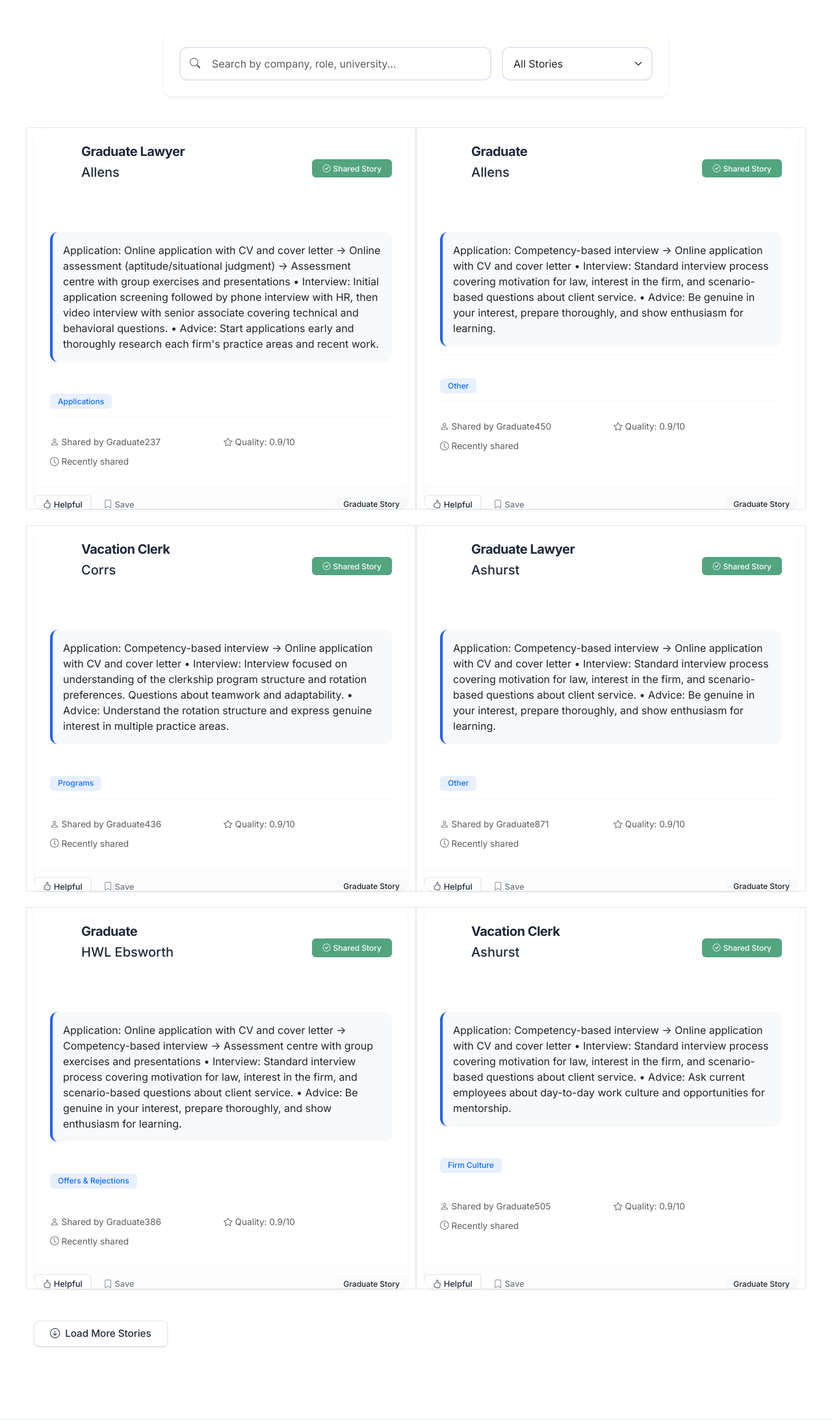
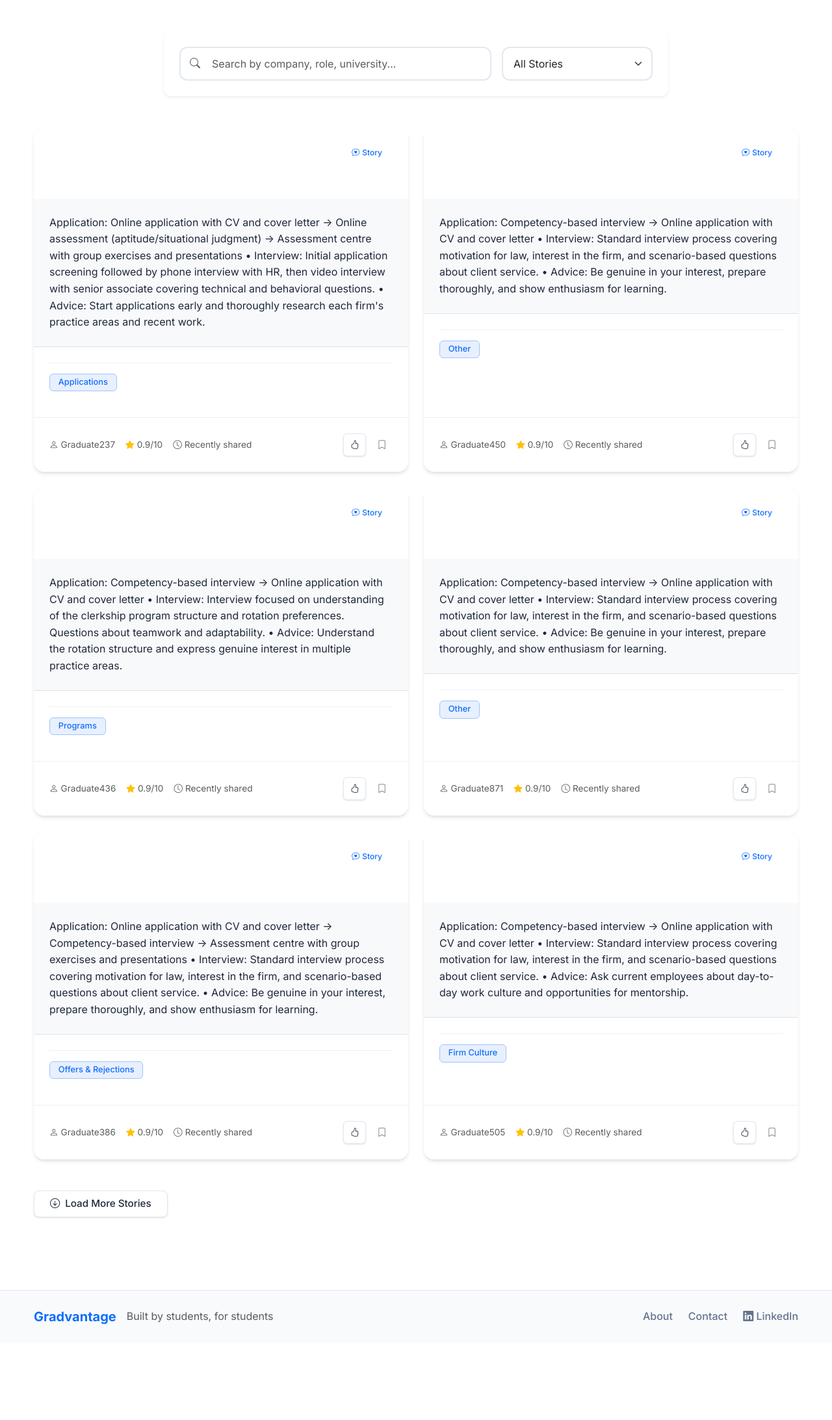
Before and after one commit to marlygme/grad-olliescott, a Flask app: page /experiences in a window 1280 px wide. Shown: the part 234-2419 px from the top of the page at 65% size. After the commit the page ends 2272 px from the top, so only its background shows below. Run offline with Flask 3, Linux system fonts and the light colour scheme.

Commit message:
Assistant checkpoint: Enhanced story cards with better structure and styling
Assistant generated file changes:
- templates/experiences.html: Improve story card design with better structure and spacing
- static/style.css: Add enhanced styling for improved story cards

---

User prompt:

i want the entries to look better right now its seperated by dot points

Replit-Commit-Author: Assistant
Replit-Commit-Session-Id: 14980846-fff5-4598-899d-cdf7886b54f5

```diff
--- a/static/style.css
+++ b/static/style.css
@@ -433,79 +433,125 @@ html {
 /* Enhanced Story Cards */
 .story-card {
   transition: all 0.3s ease;
-  border: 1px solid var(--border) !important;
 }
 
 .story-card:hover {
-  transform: translateY(-4px);
-  box-shadow: 0 12px 30px rgba(0,0,0,0.15) !important;
+  transform: translateY(-6px);
+  box-shadow: 0 15px 40px rgba(0,0,0,0.12) !important;
 }
 
-.card-header-modern {
-  background: linear-gradient(135deg, var(--primary) 0%, #06b6d4 100%) !important;
-  border-bottom: none;
+.story-card-modern {
+  border: none !important;
+  box-shadow: 0 4px 6px -1px rgba(0, 0, 0, 0.1), 0 2px 4px -1px rgba(0, 0, 0, 0.06) !important;
 }
 
-.story-icon {
-  width: 32px;
-  height: 32px;
-  background: rgba(255,255,255,0.2);
+.story-avatar {
+  width: 48px;
+  height: 48px;
+  background: rgba(255,255,255,0.15);
   border-radius: 50%;
   display: flex;
   align-items: center;
   justify-content: center;
-  font-size: 1rem;
+  font-size: 1.5rem;
 }
 
-.story-section {
-  padding: 0.75rem 0;
+/* Story Content Sections */
+.story-main-content {
+  background: #f8f9fa !important;
 }
 
-.story-section-icon {
-  width: 24px;
-  height: 24px;
-  border-radius: 6px;
+.story-text-content {
+  font-size: 1rem;
+  line-height: 1.6;
+  color: var(--dark);
+}
+
+.story-details {
+  background: white;
+}
+
+.story-detail-section {
+  border-bottom: 1px solid #f0f0f0;
+  padding-bottom: 1.5rem;
+}
+
+.story-detail-section:last-child {
+  border-bottom: none;
+  padding-bottom: 0;
+}
+
+.story-section-header {
+  margin-bottom: 1rem;
+}
+
+.section-icon {
+  width: 32px;
+  height: 32px;
+  border-radius: 8px;
   display: flex;
   align-items: center;
   justify-content: center;
-  font-size: 0.75rem;
+  font-size: 0.9rem;
+  font-weight: 600;
 }
 
-.story-text {
-  font-size: 0.9rem;
+.section-content {
+  font-size: 0.95rem;
   line-height: 1.5;
   color: var(--dark);
-  margin-bottom: 0;
 }
 
-.story-quote {
-  background: var(--light);
-  border-left: 4px solid var(--warning);
-  padding: 0.75rem 1rem;
-  border-radius: 0 8px 8px 0;
-  margin: 0;
+/* Quote and Advice Styling */
+.interview-quote .quote-content {
+  position: relative;
+  background: #f8f9fa !important;
 }
 
-.story-quote p {
-  color: var(--muted);
-  font-size: 0.9rem;
-  line-height: 1.4;
+.advice-content .advice-box {
+  background: rgba(22, 163, 74, 0.05) !important;
 }
 
-.story-footer {
-  background: rgba(var(--bs-light-rgb), 0.3);
-  margin: 0 -1.5rem -1.5rem;
-  padding: 1rem 1.5rem !important;
+/* Story Tags */
+.story-tags {
+  border-top: 1px solid #f0f0f0;
+  padding-top: 1rem;
 }
 
-.story-reactions .btn {
+.story-tags .badge {
   font-size: 0.8rem;
-  padding: 0.25rem 0.75rem;
+  padding: 0.4rem 0.8rem;
+  font-weight: 500;
+}
+
+/* Footer Styling */
+.card-footer {
+  border-top: 1px solid #f0f0f0 !important;
+}
+
+.story-meta {
+  font-size: 0.85rem;
+}
+
+.story-actions .btn {
+  padding: 0.4rem 0.6rem;
+  font-size: 0.85rem;
+  border-radius: 6px;
   transition: all 0.2s ease;
 }
 
-.story-reactions .btn:hover {
-  transform: scale(1.05);
+.story-actions .btn:hover {
+  transform: translateY(-1px);
+  box-shadow: 0 2px 8px rgba(0,0,0,0.15);
+}
+
+/* Story Content Typography */
+.story-text-content p {
+  margin-bottom: 0.75rem;
+}
+
+.story-text-content p:last-child {
+  margin-bottom: 0;
 }
 
 /* Story Card Styling */
--- a/templates/experiences.html
+++ b/templates/experiences.html
@@ -60,141 +60,145 @@
         <div class="card h-100 shadow-sm border-0 rounded-4 overflow-hidden story-card-modern">
           <!-- Story Header -->
           <div class="card-header bg-gradient text-white border-0 p-4">
-            <div class="d-flex align-items-center justify-content-between">
-              <div class="d-flex align-items-center">
-                <div class="story-icon me-3">
-                  <i class="bi bi-person-circle fs-4"></i>
+            <div class="d-flex align-items-start justify-content-between">
+              <div class="flex-grow-1">
+                <div class="d-flex align-items-center mb-2">
+                  <div class="story-avatar me-3">
+                    <i class="bi bi-person-circle fs-3"></i>
                   </div>
                   <div>
-                  <h5 class="mb-1 fw-bold">
+                    <h5 class="mb-1 fw-bold text-white">
                       {{ exp.get('role', 'Graduate Experience') }}
                     </h5>
-                  <div class="d-flex align-items-center gap-2">
-                    <span class="company-name fw-medium">
-                      {{ exp.get('company', exp.get('firm_name', 'Law Firm')) }}
-                    </span>
+                    <div class="text-white opacity-90">
+                      <strong>{{ exp.get('company', exp.get('firm_name', 'Law Firm')) }}</strong>
                       {% if exp.get('experience_type') %}
-                      <span class="opacity-75">•</span>
-                      <span class="opacity-75">{{ exp.experience_type }}</span>
+                        • {{ exp.experience_type }}
                       {% endif %}
+                    </div>
                   </div>
                 </div>
               </div>
 
               <!-- Story Type Badge -->
-              <div class="text-end">
               {% if exp.get('is_submission') %}
-                  <span class="badge bg-success bg-opacity-75 text-white px-3 py-2">
-                    <i class="bi bi-check-circle me-1"></i>Shared Story
+                <span class="badge bg-white text-primary px-3 py-2 fw-medium">
+                  <i class="bi bi-chat-heart me-1"></i>Story
                 </span>
               {% else %}
-                  <span class="badge bg-primary bg-opacity-75 text-white px-3 py-2">
-                    <i class="bi bi-chat-dots me-1"></i>Experience
+                <span class="badge bg-white bg-opacity-75 text-primary px-3 py-2 fw-medium">
+                  <i class="bi bi-lightbulb me-1"></i>Insight
                 </span>
               {% endif %}
             </div>
           </div>
-          </div>
 
           <!-- Story Content -->
-          <div class="card-body p-4">
-            <!-- Main Content -->
-            <div class="story-section mb-4">
+          <div class="card-body p-0">
+            <!-- Main Story Content -->
             {% if exp.get('content') %}
-                <div class="story-content">
-                  <p class="mb-0 lh-base">{{ exp.content }}</p>
+            <div class="story-main-content p-4 border-bottom bg-light">
+              <div class="story-text-content">
+                {{ exp.content }}
+              </div>
             </div>
             {% endif %}
 
+            <!-- Detailed Sections -->
+            <div class="story-details p-4">
               {% if exp.get('application_stages') %}
-                <div class="story-subsection mt-3">
-                  <div class="d-flex align-items-center gap-2 mb-2">
-                    <div class="story-section-icon bg-info-subtle text-info">
+                <div class="story-detail-section mb-4">
+                  <div class="story-section-header mb-3">
+                    <div class="d-flex align-items-center">
+                      <div class="section-icon bg-primary text-white me-3">
                         <i class="bi bi-list-check"></i>
                       </div>
-                    <span class="fw-medium text-dark">Application Process</span>
+                      <h6 class="mb-0 fw-semibold">Application Process</h6>
                     </div>
-                  <p class="story-text ms-4 mb-0">{{ exp.application_stages }}</p>
+                  </div>
+                  <div class="section-content">
+                    {{ exp.application_stages }}
+                  </div>
                 </div>
               {% endif %}
 
               {% if exp.get('interview_experience') %}
-                <div class="story-subsection mt-3">
-                  <div class="d-flex align-items-center gap-2 mb-2">
-                    <div class="story-section-icon bg-warning-subtle text-warning">
+                <div class="story-detail-section mb-4">
+                  <div class="story-section-header mb-3">
+                    <div class="d-flex align-items-center">
+                      <div class="section-icon bg-warning text-white me-3">
                         <i class="bi bi-chat-dots"></i>
                       </div>
-                    <span class="fw-medium text-dark">Interview Experience</span>
+                      <h6 class="mb-0 fw-semibold">Interview Experience</h6>
                     </div>
-                  <div class="story-quote ms-4">
-                    <p class="mb-0">"{{ exp.interview_experience }}"</p>
+                  </div>
+                  <div class="section-content interview-quote">
+                    <div class="quote-content p-3 bg-light rounded-3 border-start border-warning border-4">
+                      <i class="bi bi-quote text-warning me-2"></i>
+                      <span class="fw-medium">{{ exp.interview_experience }}</span>
+                    </div>
                   </div>
                 </div>
               {% endif %}
 
               {% if exp.get('advice') %}
-                <div class="story-subsection mt-3">
-                  <div class="d-flex align-items-center gap-2 mb-2">
-                    <div class="story-section-icon bg-success-subtle text-success">
+                <div class="story-detail-section mb-4">
+                  <div class="story-section-header mb-3">
+                    <div class="d-flex align-items-center">
+                      <div class="section-icon bg-success text-white me-3">
                         <i class="bi bi-lightbulb"></i>
                       </div>
-                    <span class="fw-medium text-dark">Advice</span>
+                      <h6 class="mb-0 fw-semibold">Key Advice</h6>
                     </div>
-                  <div class="story-quote ms-4">
-                    <p class="mb-0">{{ exp.advice }}</p>
+                  </div>
+                  <div class="section-content advice-content">
+                    <div class="advice-box p-3 bg-success-subtle rounded-3 border-start border-success border-4">
+                      <i class="bi bi-star text-success me-2"></i>
+                      <span>{{ exp.advice }}</span>
+                    </div>
+                  </div>
+                </div>
+              {% endif %}
+
+              <!-- Tags and Categories -->
+              {% if exp.get('cat_labels') %}
+              <div class="story-tags mb-3">
+                <div class="d-flex flex-wrap gap-2">
+                  {% for label in exp.cat_labels %}
+                    <span class="badge bg-primary-subtle text-primary border border-primary-subtle">{{ label }}</span>
+                  {% endfor %}
                 </div>
               </div>
               {% endif %}
             </div>
-
-            <!-- Categories -->
-            {% if exp.get('cat_labels') %}
-            <div class="story-section mb-3">
-              <div class="d-flex flex-wrap gap-1">
-                {% for label in exp.cat_labels %}
-                  <span class="badge bg-primary-subtle text-primary">{{ label }}</span>
-                {% endfor %}
-              </div>
-            </div>
-            {% endif %}
-
-            <!-- Story Metadata -->
-            <div class="story-section">
-              <div class="row g-2 text-muted small">
-                {% if exp.get('user_name') %}
-                  <div class="col-sm-6">
-                    <i class="bi bi-person me-1"></i>Shared by {{ exp.user_name }}
-                  </div>
-                {% endif %}
-                {% if exp.get('quality_score') %}
-                  <div class="col-sm-6">
-                    <i class="bi bi-star me-1"></i>Quality: {{ "%.1f"|format(exp.quality_score) }}/10
-                  </div>
-                {% endif %}
-                {% if exp.get('timestamp') %}
-                  <div class="col-sm-6">
-                    <i class="bi bi-clock me-1"></i>Recently shared
-                  </div>
-                {% endif %}
-              </div>
-            </div>
           </div>
 
           <!-- Story Footer -->
-          <div class="story-footer">
+          <div class="card-footer bg-white border-0 p-4">
             <div class="d-flex justify-content-between align-items-center">
-              <div class="story-reactions d-flex gap-2">
-                <button class="btn btn-sm btn-outline-primary">
-                  <i class="bi bi-hand-thumbs-up me-1"></i>Helpful
+              <div class="story-meta d-flex align-items-center gap-3">
+                {% if exp.get('user_name') %}
+                  <span class="text-muted small">
+                    <i class="bi bi-person me-1"></i>{{ exp.user_name }}
+                  </span>
+                {% endif %}
+                {% if exp.get('quality_score') %}
+                  <span class="text-muted small">
+                    <i class="bi bi-star-fill text-warning me-1"></i>{{ "%.1f"|format(exp.quality_score) }}/10
+                  </span>
+                {% endif %}
+                <span class="text-muted small">
+                  <i class="bi bi-clock me-1"></i>Recently shared
+                </span>
+              </div>
+
+              <div class="story-actions d-flex gap-2">
+                <button class="btn btn-sm btn-outline-primary" title="Mark as helpful">
+                  <i class="bi bi-hand-thumbs-up"></i>
                 </button>
-                <button class="btn btn-sm btn-outline-secondary">
-                  <i class="bi bi-bookmark me-1"></i>Save
+                <button class="btn btn-sm btn-outline-secondary" title="Save story">
+                  <i class="bi bi-bookmark"></i>
                 </button>
-              </div>
-              <div class="text-muted small">
-                <span class="badge bg-light text-dark">
-                  {{ exp.get('theme', 'Graduate Story') }}
-                </span>
               </div>
             </div>
           </div>
```
Lines whose indentation alone changed are shown as unchanged.
